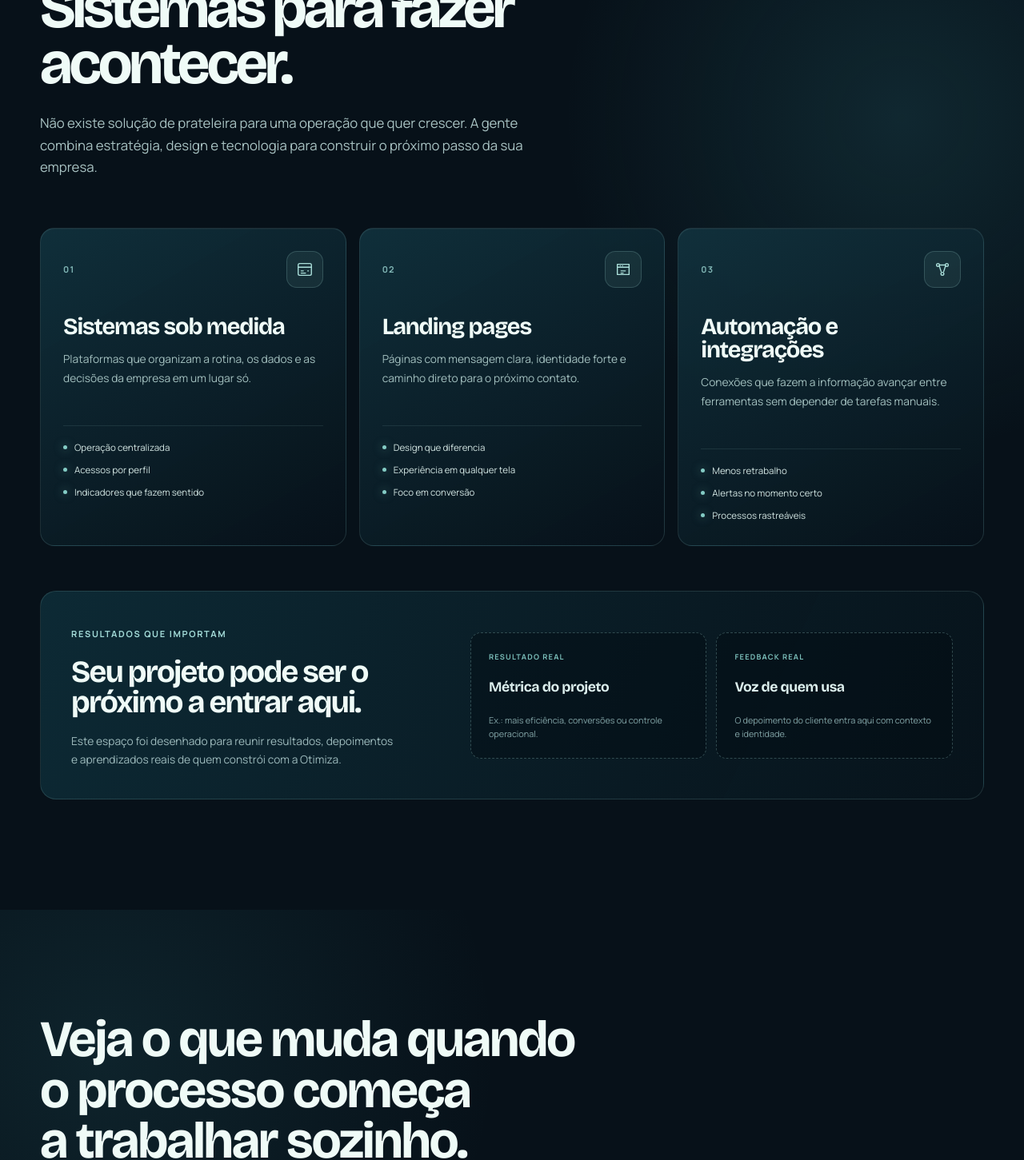
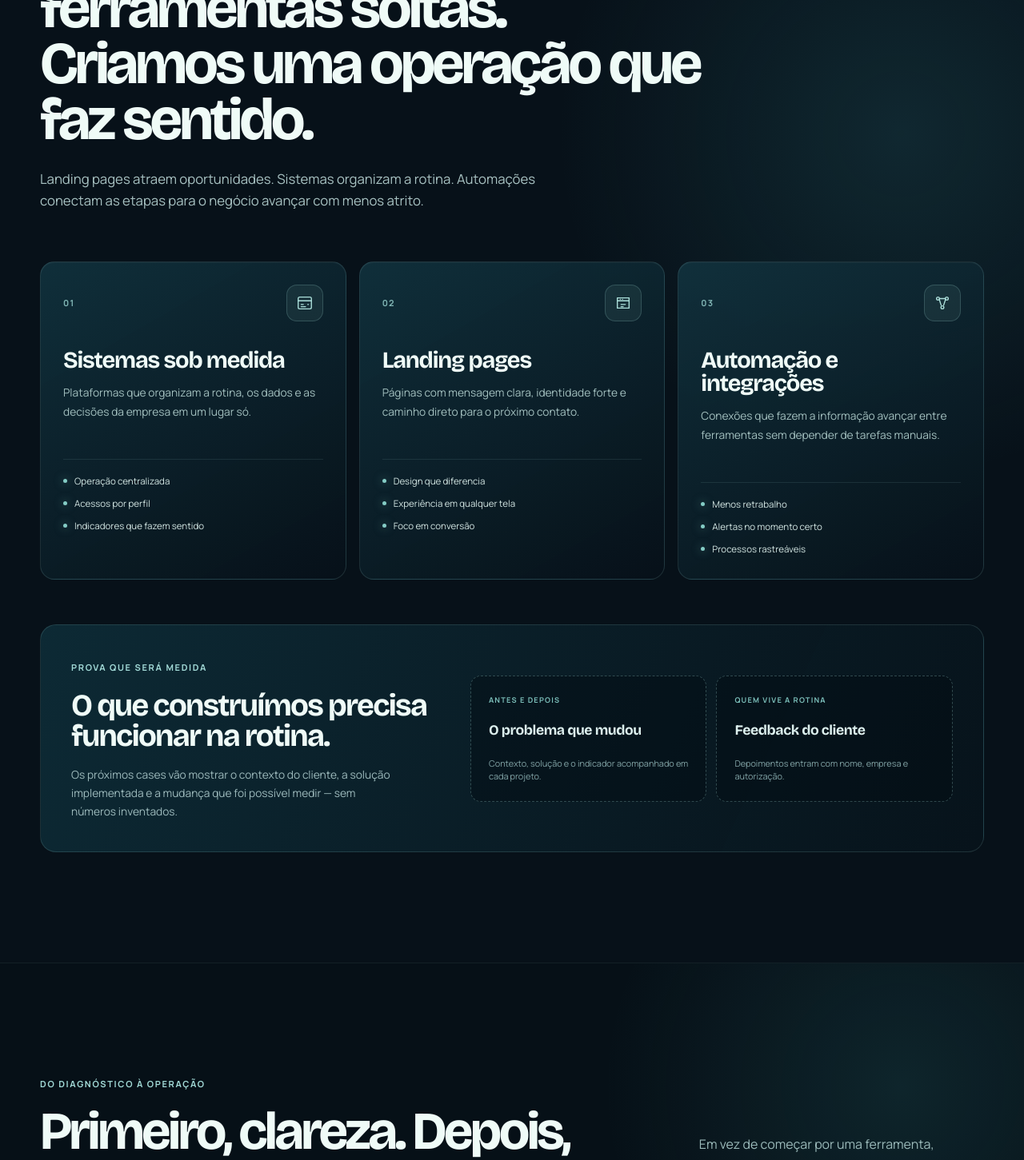
Before and after one commit to guilhermeribeiroc/landing_page, a React (Vite) app: page / in a window 1280 px wide. Shown: the part 1330-2781 px from the top of the page at 80% size. Built offline with nearby package versions, Linux system fonts and the light colour scheme.

Commit message:
feat: clarify Otimiza offer and delivery method

```diff
--- a/src/App.jsx
+++ b/src/App.jsx
@@ -2,6 +2,7 @@ import Header from './components/Header'
 import Hero from './components/Hero'
 import TechStack from './components/TechStack'
 import HowItWorks from './components/HowItWorks'
+import MethodSection from './components/MethodSection'
 import ValueSection from './components/ValueSection'
 import DiagnosticQuiz from './components/DiagnosticQuiz'
 import FAQ from './components/FAQ'
@@ -16,6 +17,7 @@ function App() {
         <Hero />
         <TechStack />
         <HowItWorks />
+        <MethodSection />
         <ValueSection />
         <DiagnosticQuiz />
         <FAQ />
--- a/src/components/CtaSection.jsx
+++ b/src/components/CtaSection.jsx
@@ -4,12 +4,12 @@ export default function CtaSection() {
       <div className="container">
         <div className="cta-box">
           <div className="cta-copy">
-            <h2>Sua empresa não precisa continuar presa a tarefas que poderiam acontecer sozinhas.</h2>
-            <p>Faça o diagnóstico gratuito e descubra qual gargalo da sua operação merece atenção primeiro.</p>
+            <h2>Descubra o primeiro passo para tirar a operação do manual.</h2>
+            <p>Em poucos minutos, você identifica o processo que merece atenção primeiro e ganha clareza para a próxima conversa.</p>
           </div>
           <div className="cta-action">
-            <a href="#diagnostico" className="button">Fazer meu diagnóstico</a>
-            <small>5 perguntas · resultado personalizado</small>
+            <a href="#diagnostico" className="button">Mapear minhas prioridades</a>
+            <small>5 perguntas · resultado imediato · sem compromisso</small>
           </div>
         </div>
       </div>
--- a/src/components/Hero.jsx
+++ b/src/components/Hero.jsx
@@ -23,7 +23,7 @@ export default function Hero() {
               Menos operação manual. <strong>Mais negócio em movimento.</strong>
             </motion.h1>
             <motion.p className="hero-lead" variants={fadeUp} custom={1}>
-              Transformamos planilhas, tarefas repetitivas e sistemas desconectados em processos automáticos, painéis de controle e uma operação mais eficiente.
+              Criamos sistemas, landing pages e automações para transformar cada contato em processo — e cada processo em crescimento.
             </motion.p>
             <motion.div className="hero-actions" variants={fadeUp} custom={2}>
               <a href="#diagnostico" className="button hero-diagnostic-cta">
--- a/src/components/HowItWorks.jsx
+++ b/src/components/HowItWorks.jsx
@@ -10,8 +10,8 @@ export default function HowItWorks() {
       <div className="container">
         <div className="services-intro">
           <p className="section-kicker">O que a Otimiza entrega</p>
-          <h2>Presença digital para atrair. Sistemas para fazer acontecer.</h2>
-          <p>Não existe solução de prateleira para uma operação que quer crescer. A gente combina estratégia, design e tecnologia para construir o próximo passo da sua empresa.</p>
+          <h2>Não vendemos ferramentas soltas. Criamos uma operação que faz sentido.</h2>
+          <p>Landing pages atraem oportunidades. Sistemas organizam a rotina. Automações conectam as etapas para o negócio avançar com menos atrito.</p>
         </div>
 
         <div className="services-grid">
@@ -27,13 +27,13 @@ export default function HowItWorks() {
 
         <div className="evidence-callout">
           <div>
-            <p className="section-kicker">Resultados que importam</p>
-            <h3>Seu projeto pode ser o próximo a entrar aqui.</h3>
-            <span>Este espaço foi desenhado para reunir resultados, depoimentos e aprendizados reais de quem constrói com a Otimiza.</span>
+            <p className="section-kicker">Prova que será medida</p>
+            <h3>O que construímos precisa funcionar na rotina.</h3>
+            <span>Os próximos cases vão mostrar o contexto do cliente, a solução implementada e a mudança que foi possível medir — sem números inventados.</span>
           </div>
           <div className="evidence-slots" aria-label="Prévia da futura seção de resultados e depoimentos">
-            <div><small>RESULTADO REAL</small><b>Métrica do projeto</b><span>Ex.: mais eficiência, conversões ou controle operacional.</span></div>
-            <div><small>FEEDBACK REAL</small><b>Voz de quem usa</b><span>O depoimento do cliente entra aqui com contexto e identidade.</span></div>
+            <div><small>ANTES E DEPOIS</small><b>O problema que mudou</b><span>Contexto, solução e o indicador acompanhado em cada projeto.</span></div>
+            <div><small>QUEM VIVE A ROTINA</small><b>Feedback do cliente</b><span>Depoimentos entram com nome, empresa e autorização.</span></div>
           </div>
         </div>
       </div>
--- /dev/null
+++ b/src/components/MethodSection.jsx
@@ -0,0 +1,46 @@
+const stages = [
+  {
+    number: '01',
+    title: 'Entendemos a prioridade',
+    text: 'Começamos pelo objetivo, pela rotina atual e pelo ponto onde o negócio está perdendo tempo, informação ou oportunidade.',
+  },
+  {
+    number: '02',
+    title: 'Desenhamos o primeiro passo',
+    text: 'Transformamos o cenário em uma proposta clara: o que criar, o que conectar e o que vale priorizar agora.',
+  },
+  {
+    number: '03',
+    title: 'Construímos para usar',
+    text: 'A solução entra na operação com validação, ajustes e um caminho simples para a equipe acompanhar o resultado.',
+  },
+]
+
+export default function MethodSection() {
+  return (
+    <section className="method-section" id="metodo">
+      <div className="container">
+        <div className="method-heading">
+          <div>
+            <p className="section-kicker">Do diagnóstico à operação</p>
+            <h2>Primeiro, clareza. Depois, a solução certa.</h2>
+          </div>
+          <p>Em vez de começar por uma ferramenta, começamos por aquilo que precisa mudar no seu negócio.</p>
+        </div>
+        <ol className="method-stages">
+          {stages.map((stage) => (
+            <li key={stage.number}>
+              <span>{stage.number}</span>
+              <h3>{stage.title}</h3>
+              <p>{stage.text}</p>
+            </li>
+          ))}
+        </ol>
+        <a href="#diagnostico" className="method-cta">
+          Quero mapear minhas prioridades
+          <svg viewBox="0 0 24 24" aria-hidden="true"><path d="M5 12h14M13 6l6 6-6 6" /></svg>
+        </a>
+      </div>
+    </section>
+  )
+}
--- a/src/components/ValueSection.jsx
+++ b/src/components/ValueSection.jsx
@@ -81,7 +81,7 @@ function SystemVisual({ type }) {
         <div className="system-side"><b /><b /><b /><b /></div>
         <div className="system-main">
           <div className="system-main-head"><span /><em>Visão geral</em><strong>Atualizado agora</strong></div>
-          <div className="system-metric-row"><div><small>Indicador</small><b>{type === 'clinic' ? 'R$ 42,8 mil' : '84 processos'}</b></div><div className="system-graphic"><i /><i /><i /><i /><i /><i /></div></div>
+          <div className="system-metric-row"><div><small>Visão central</small><b>Atualizada</b></div><div className="system-graphic"><i /><i /><i /><i /><i /><i /></div></div>
           <div className="system-list">{rows.map((row, index) => <div key={row}><span>{row}</span><b>{String(index + 1).padStart(2, '0')}</b></div>)}</div>
         </div>
       </div>
--- a/src/index.css
+++ b/src/index.css
@@ -511,3 +511,14 @@ ul { list-style: none; }
 
 .form-grid input { color: #0a2830; caret-color: #0a2830; font-weight: 600; }
 .form-grid input:focus { color: #071e25; background: #ffffff; }
+
+.method-section { padding: 136px 0; border-top: 1px solid rgba(163, 219, 216, .08); background: radial-gradient(circle at 88% 18%, rgba(65, 163, 167, .14), transparent 28%), #061017; }
+.method-heading { display: grid; grid-template-columns: 1.35fr .65fr; gap: 84px; align-items: end; }
+.method-heading h2 { max-width: 700px; margin-top: 17px; font-family: var(--display); font-size: clamp(2.8rem, 5.2vw, 5.15rem); letter-spacing: -.055em; line-height: .94; }
+.method-heading > p { padding-bottom: 8px; color: #9bbaba; font-size: 1rem; line-height: 1.75; }
+.method-stages { display: grid; grid-template-columns: repeat(3, 1fr); gap: 0; margin-top: 64px; border-top: 1px solid rgba(163, 219, 216, .16); border-bottom: 1px solid rgba(163, 219, 216, .16); }
+.method-stages li { min-height: 250px; padding: 30px 34px 34px 0; border-right: 1px solid rgba(163, 219, 216, .14); }
+.method-stages li + li { padding-left: 34px; }.method-stages li:last-child { border-right: 0; }
+.method-stages span { color: #83c6c2; font-size: .7rem; font-weight: 800; letter-spacing: .13em; }.method-stages h3 { max-width: 250px; margin-top: 45px; font-family: var(--display); font-size: 1.62rem; letter-spacing: -.04em; line-height: 1; }.method-stages p { max-width: 30ch; margin-top: 15px; color: #a2bec0; font-size: .82rem; line-height: 1.7; }
+.method-cta { display: inline-flex; align-items: center; gap: 10px; margin-top: 32px; color: #a3dbd8; font-size: .88rem; font-weight: 800; text-underline-offset: 5px; }.method-cta:hover { text-decoration: underline; }.method-cta svg { width: 20px; height: 20px; fill: none; stroke: currentColor; stroke-width: 2; stroke-linecap: round; stroke-linejoin: round; }
+@media (max-width: 780px) { .method-section { padding: 92px 0; }.method-heading { grid-template-columns: 1fr; gap: 20px; }.method-stages { grid-template-columns: 1fr; margin-top: 42px; }.method-stages li, .method-stages li + li { min-height: auto; padding: 26px 0; border-right: 0; border-bottom: 1px solid rgba(163, 219, 216, .14); }.method-stages li:last-child { border-bottom: 0; }.method-stages h3 { margin-top: 25px; }.method-stages p { max-width: 58ch; } }
```
